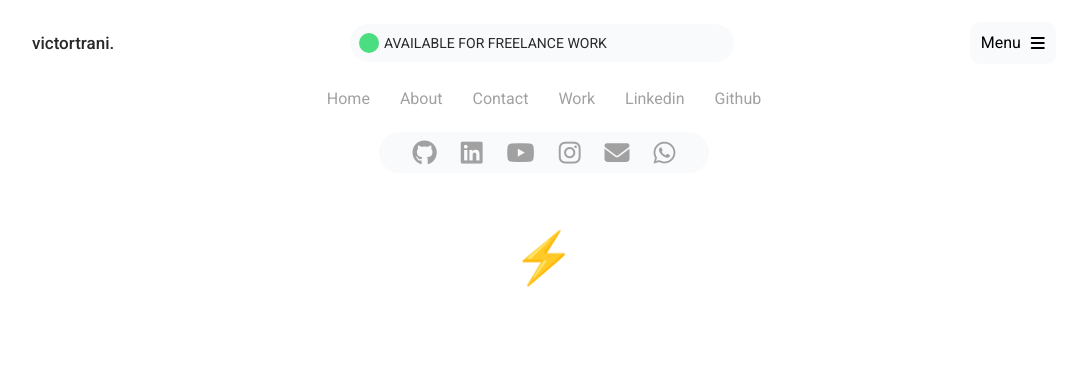
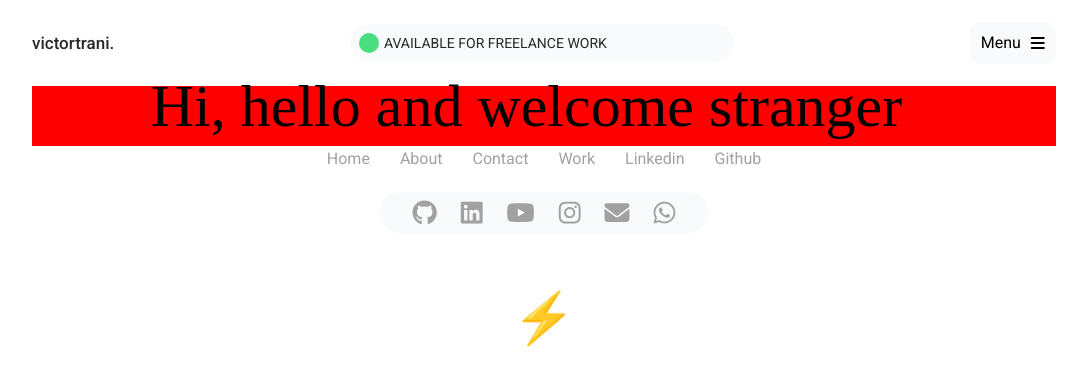
Before and after one commit to Tranivic/tranivic-portfolio, a Vue app: page /about in a window 1280 px wide. Shown: the top 386 px of the page, without its empty margins (96-1183 px from the left). Built offline with nearby package versions, Linux system fonts and the light colour scheme.

Commit message:
feat: about page started

```diff
--- a/src/router/index.js
+++ b/src/router/index.js
@@ -1,5 +1,6 @@
 import { createRouter, createWebHistory } from 'vue-router';
 import HomeView from '../views/HomeView/HomeView.vue';
+import AboutView from '../views/AboutView/AboutView.vue'
 
 const router = createRouter({
   history: createWebHistory(),
@@ -9,6 +10,11 @@ const router = createRouter({
       name: 'Home',
       component: HomeView,
     },
+    {
+      path: '/about',
+      name: 'About',
+      component: AboutView,
+    },
   ],
 });
 
--- /dev/null
+++ b/src/views/AboutView/AboutView.scss
@@ -0,0 +1,3 @@
+.about-page{
+    background-color: red;
+}
--- /dev/null
+++ b/src/views/AboutView/AboutView.vue
@@ -0,0 +1,15 @@
+<template>
+<section class="about-page">
+    <animated-title firstLine="Hi, hello and welcome stranger"></animated-title>
+</section>
+</template>
+
+<script>
+export default {
+
+}
+</script>
+
+<style lang="scss" scoped>
+@import'AboutView.scss'
+</style>
```
